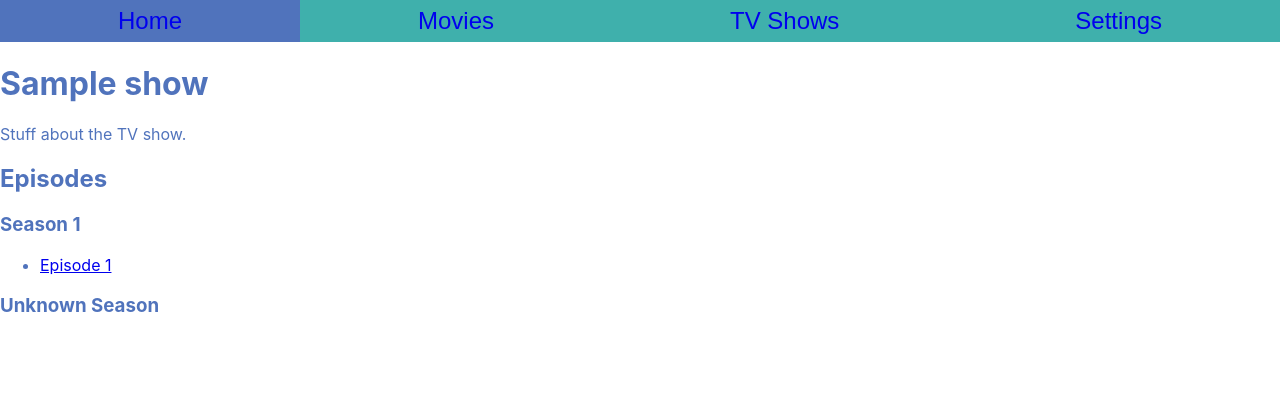
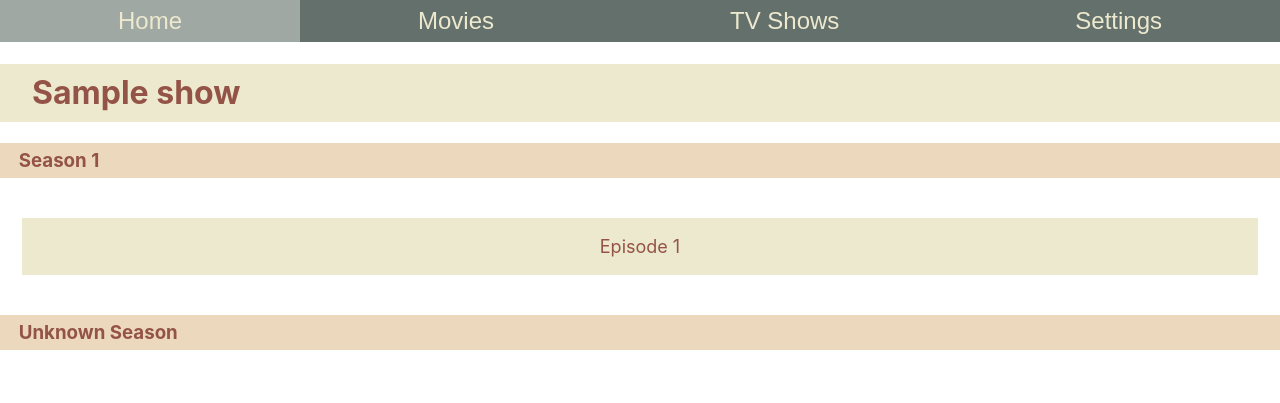
Before and after one commit to Ap0c/video-server, a Flask app: page /tv_shows/show/1 in a window 1280 px wide. Shown: the top 403 px of the page. Run offline with Flask 2, Linux system fonts and the light colour scheme; tables that the repository leaves empty hold one stand-in row (values such as "Sample post").

Commit message:
Added styling to most of the site.

```diff
--- a/static/base.css
+++ b/static/base.css
@@ -4,7 +4,11 @@
 	margin: 0;
 	padding: 0;
 	font-family: -apple-system, sans-serif;
-	color: #5073BC;
+}
+
+a {
+	text-decoration: none;
+	color: inherit;
 }
 
 
@@ -14,8 +18,8 @@
 	display: flex;
 	flex-wrap: wrap;
 	width: 100%;
-	background-color: #3fb0ac;
-	color: #fff;
+	background-color: #64706c;
+	color: #ede9ce;
 	font-family: HelveticaNeue-Light, sans-serif;
 	font-size: x-large;
 }
@@ -23,14 +27,55 @@
 nav a {
 	flex-grow: 1;
 	text-align: center;
-	text-decoration: none;
-	padding: .3em 0;
-}
-
-nav a:visited {
-	color: #fff;
+	padding: .3em;
 }
 
 nav a:hover {
-	background-color: #5073BC;
+	background-color: #9fa8a3;
 }
+
+
+/* ----- Headings ----- */
+
+h1, h2, h3 {
+	padding: .3em 1em;
+	background-color: #ede9ce;
+	color: #935347;
+}
+
+.season {
+	background-color: #ECD9BD;
+}
+
+
+/* ----- Lists ----- */
+
+ul {
+	display: flex;
+	flex-wrap: wrap;
+	list-style: none;
+	font-size: large;
+	margin: 0;
+	padding: 1em;
+}
+
+li {
+	padding: 1em;
+	margin: .2em;
+	text-align: center;
+	background-color: #ede9ce;
+	color: #935347;
+}
+
+ul a {
+	flex-grow: 1;
+}
+
+li:hover {
+	background-color: #935347;
+	color: #ede9ce;
+}
+
+.movie-item, .show-item {
+	margin: .3em;
+}
--- a/templates/episode.html
+++ b/templates/episode.html
@@ -2,7 +2,7 @@
 {% block title %}Media Server - {{ show['name'] }} - S{{ episode['season'] }}E{{ episode['number'] }}{% endblock title %}
 {% block header %}
 	<header>
-		<h1><a href="{{ url_for('.tv_show', show_id=show['id']) }}">{{ show['name'] }}</a></h1>
+		<a href="{{ url_for('.tv_show', show_id=show['id']) }}"><h1>{{ show['name'] }}</h1></a>
 		<h3>Season {{ episode['season'] }} - Episode {{ episode['number'] }}</h3>
 	</header>
 {% endblock header %}
--- a/templates/movies.html
+++ b/templates/movies.html
@@ -3,7 +3,7 @@
 {% block content %}
 	<ul>
 		{% for movie in movies | sort(attribute='name') %}
-			<li><a href="{{ url_for('.movie', movie_id=movie['id']) }}">{{ movie['name'] }}</a></li>
+			<a href="{{ url_for('.movie', movie_id=movie['id']) }}"><li class="movie-item">{{ movie['name'] }}</li></a>
 		{% endfor %}
 	</ul>
 {% endblock content %}
--- a/templates/show.html
+++ b/templates/show.html
@@ -4,17 +4,15 @@
 	<header><h1>{{ name }}</h1></header>
 {% endblock header %}
 {% block content %}
-	Stuff about the TV show.
-	<h2>Episodes</h3>
 	{% for season in episodes | rejectattr('season', 'none') | groupby('season') %}
-		<h3>Season {{ season.grouper }}</h3>
+		<h3 class="season">Season {{ season.grouper }}</h3>
 		<ul>
 			{% for episode in season.list %}
-				<li><a href="{{ url_for('.episode', episode_id=episode['id']) }}">Episode {{ episode['number'] or 'unknown' }}</a></li>
+				<a href="{{ url_for('.episode', episode_id=episode['id']) }}"><li>Episode {{ episode['number'] or 'unknown' }}</li></a>
 			{% endfor %}
 		</ul>
 	{% endfor %}
-	<h3>Unknown Season</h3>
+	<h3 class="season">Unknown Season</h3>
 	<ul>
 		{% for episode in episodes | selectattr('season', 'none') %}
 			<li>{{ episode['path'].split('/')[-1].split('.')[0] }}</li>
--- a/templates/tv_shows.html
+++ b/templates/tv_shows.html
@@ -3,7 +3,7 @@
 {% block content %}
 	<ul>
 		{% for show in shows | sort(attribute='name') %}
-			<li><a href="{{ url_for('.tv_show', show_id=show['id']) }}">{{ show['name'] }}</a></li>
+			<a href="{{ url_for('.tv_show', show_id=show['id']) }}"><li class="show-item">{{ show['name'] }}</li></a>
 		{% endfor %}
 	</ul>
 {% endblock content %}
```
